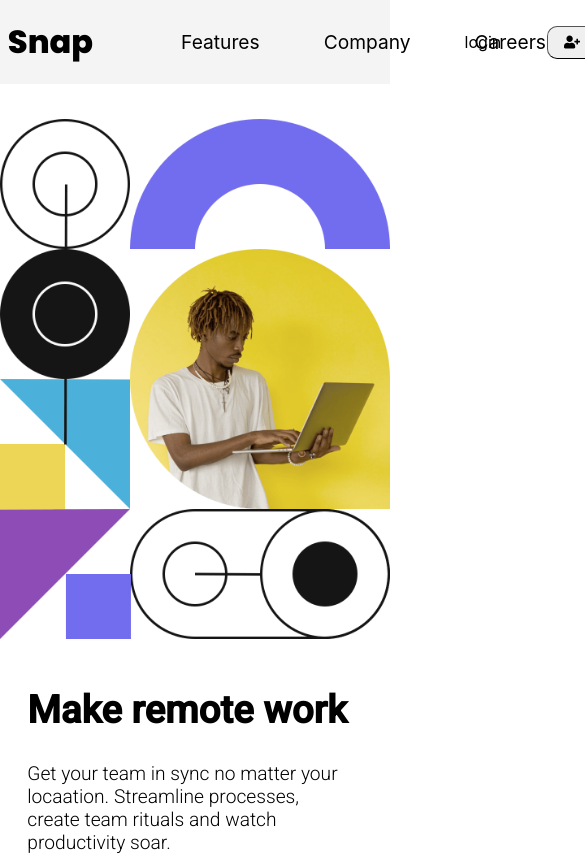
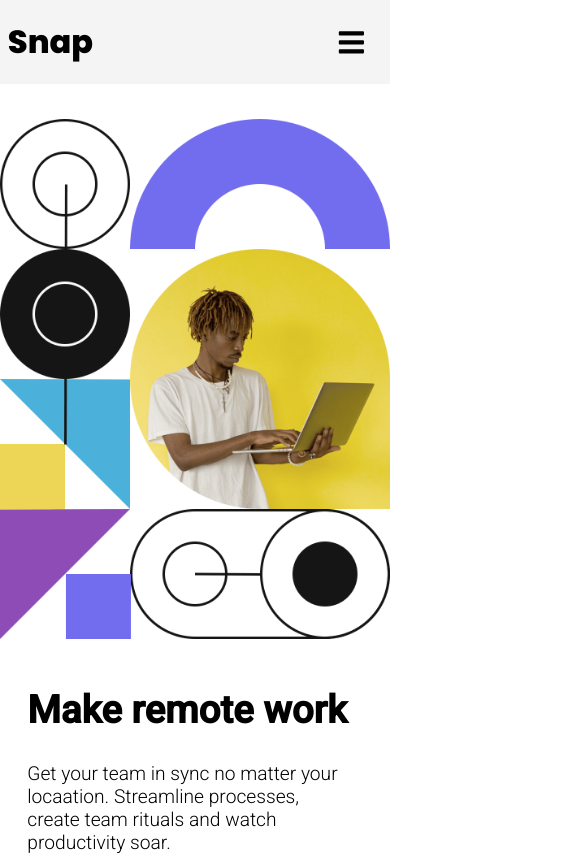
Before and after one commit to jindudimuna/snap, a React (Create React App) app: page / in a window 390 px wide. Shown: the top 855 px of the page, 585 px wide, since content can reach past the window. Built offline with nearby package versions, Linux system fonts and the light colour scheme.

Commit message:
state fixes

```diff
--- a/src/Components/Navbar.js
+++ b/src/Components/Navbar.js
@@ -10,12 +10,12 @@ function Navbar (){
     const [mobileView, setMobileView] = React.useState(false);
     const [sidebar, setSidebar] = React.useState(false);
 
-    //a useEffect for when the view is less than 1065
-    // React.useEffect(() => {
-    //     if(window.innerWidth < 1065){
-    //         setMobileView(true);
-    //     }
-    // }, [])
+    // a useEffect for when the view is less than 1065
+    React.useEffect(() => {
+        if(window.innerWidth < 1065){
+            setMobileView(true);
+        }
+    }, [])
 
     // use useEffect to determine the behavior of the state when screen size changes.
     // a tenary operator can also do this but i got a bit confused lol.
@@ -23,15 +23,22 @@ function Navbar (){
         const handleResize = () => {
             if(window.innerWidth < 1065){
                 setMobileView(true);
-            } else {
+
+            }
+
+            else {
                 setMobileView(false);
+
             }
+
         }
 
         window.addEventListener("resize", handleResize)
         return () => {
             window.removeEventListener("resize", handleResize);
           };
+
+
     }, [])
 
 // create a switching function for the hamburger menu
@@ -75,7 +82,7 @@ function Navbar (){
             */}
 
 
-            {sidebar ? <Icons.FaTimes className="hamburger=toggle" onClick={Hamburger} /> : <Icons.FaBars className="hamburger-toggle" onClick={Hamburger} /> }
+            {sidebar ? <Icons.FaTimes className="hamburger-toggle" onClick={Hamburger} /> : <Icons.FaBars className="hamburger-toggle" onClick={Hamburger} /> }
 
         </div>
 )}
```
Also changed, not shown: src/App.css (+1 -9 lines).
